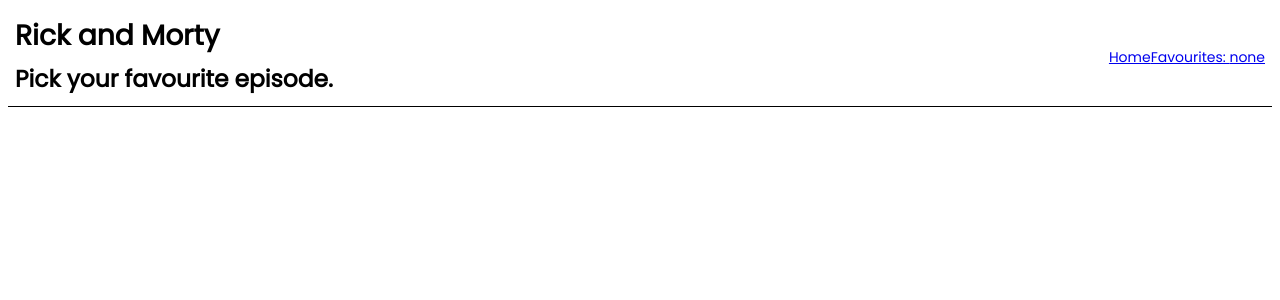
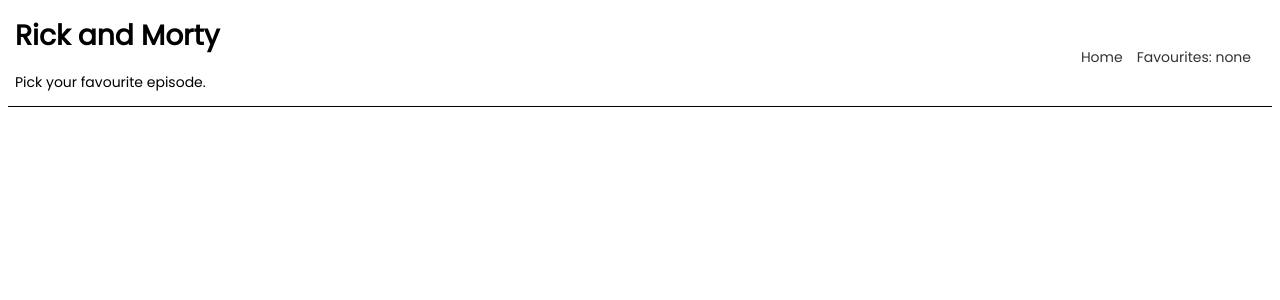
Before and after one commit to JulianNicholls/Quite-Interesting, a React (Create React App) app: page / in a window 1280 px wide. Shown: the top 300 px of the page. Built offline with nearby package versions, Linux system fonts and the light colour scheme; no server answers.

Commit message:
Final cleanup of types

```diff
--- a/src/App.css
+++ b/src/App.css
@@ -24,6 +24,22 @@ header h1 {
   margin: 0;
 }
 
+header h1 small {
+  font-size: 1rem;
+  font-weight: normal;
+}
+
+.link {
+  margin-right: 1rem;
+  color: #333;
+  text-decoration: none;
+}
+
+.link:hover {
+  color: black;
+  font-weight: bold;
+}
+
 .episode-layout {
   display: flex;
   flex-wrap: wrap;
--- a/src/components/EpisodeList.tsx
+++ b/src/components/EpisodeList.tsx
@@ -1,14 +1,16 @@
 import React from 'react';
 
-import { IEpisode } from '../interfaces';
+import { IEpisode, IEpisodeProps } from '../interfaces';
 
-interface IEpisodeList {
-  episodes: Array<IEpisode>;
-  toggleFavourite(e: IEpisode): void;
-  favourites: Array<IEpisode>;
-}
-const EpisodeList = (props: IEpisodeList): Array<JSX.Element> => {
-  const { episodes, toggleFavourite, favourites } = props;
+const EpisodeList = (props: IEpisodeProps): Array<JSX.Element> => {
+  const {
+    store: {
+      state: { favourites },
+      dispatch,
+    },
+    episodes,
+    toggleFavourite,
+  } = props;
 
   return episodes.map((e: IEpisode) => (
     <article className="episode-box" key={e.id}>
@@ -20,7 +22,7 @@ const EpisodeList = (props: IEpisodeList): Array<JSX.Element> => {
           <button
             className="favourite-button"
             type="button"
-            onClick={() => toggleFavourite(e)}
+            onClick={() => toggleFavourite(e, favourites, dispatch)}
           >
             {favourites.includes(e) ? 'Remove' : 'Favourite'}
           </button>
--- a/src/index.tsx
+++ b/src/index.tsx
@@ -1,12 +1,23 @@
 import React from 'react';
 import ReactDOM from 'react-dom';
+import { Router, RouteComponentProps } from '@reach/router';
 
 import App from './App';
 import { StoreProvider } from './store';
+import HomePage from './components/HomePage';
+import FavouritesPage from './components/FavouritesPage';
+
+const RouterPage = (props: { pageComponent: JSX.Element } & RouteComponentProps) =>
+  props.pageComponent;
 
 ReactDOM.render(
   <StoreProvider>
-    <App />
+    <Router>
+      <App path="/">
+        <RouterPage path="/" pageComponent={<HomePage />} />
+        <RouterPage path="/favourites" pageComponent={<FavouritesPage />} />
+      </App>
+    </Router>
   </StoreProvider>,
   document.getElementById('root')
 );
```
Also changed, not shown: src/interfaces.ts (+14 -2 lines).
